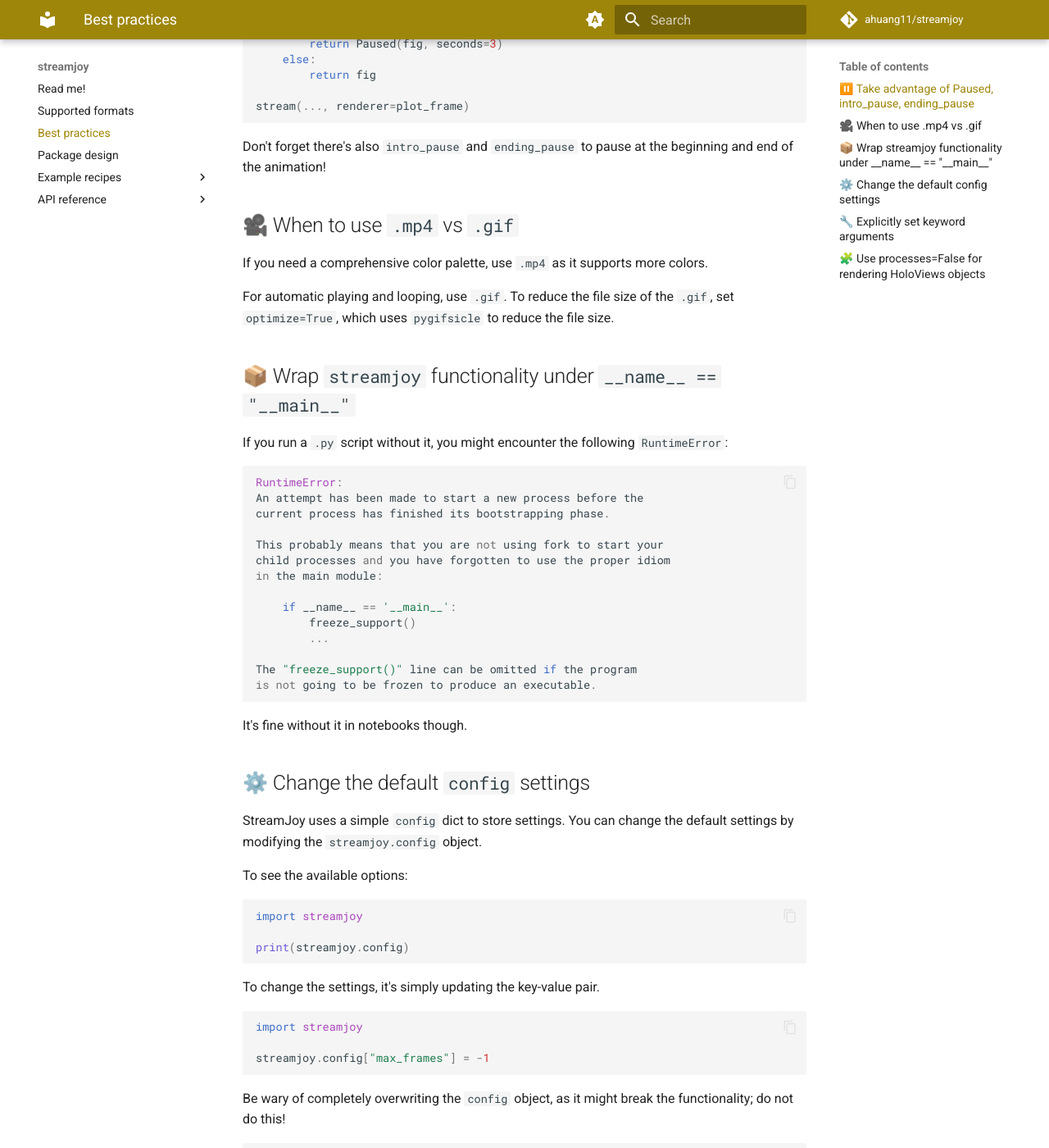
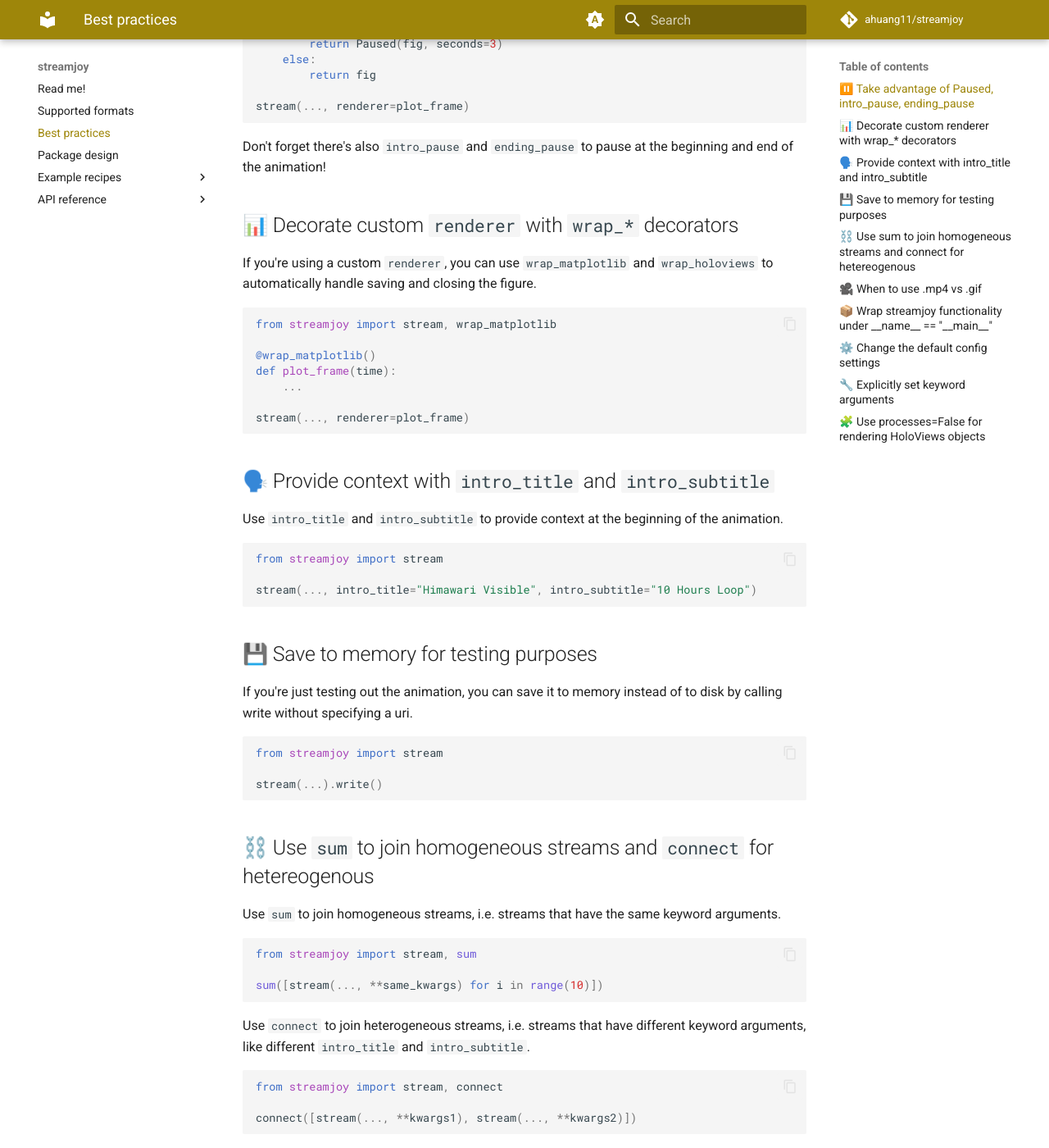
Before and after one commit to ahuang11/streamjoy, an MkDocs documentation site: the page built from docs/best_practices.md, in a window 1280 px wide and 1400 px high, scrolled down 401 px. Shown: the whole window at 82% size. Built offline with MkDocs 1.6.1 and Material for MkDocs 9.7.7, drawn with Linux system fonts in a browser that asks for light colours; comment, search, counter and statistics services are not loaded.

Commit message:
Update docs

````diff
--- a/docs/best_practices.md
+++ b/docs/best_practices.md
@@ -20,6 +20,58 @@
 ```
 
 Don't forget there's also `intro_pause` and `ending_pause` to pause at the beginning and end of the animation!
+
+## 📊 Decorate custom `renderer` with `wrap_*` decorators
+
+If you're using a custom `renderer`, you can use `wrap_matplotlib` and `wrap_holoviews` to automatically handle saving and closing the figure.
+
+```python
+from streamjoy import stream, wrap_matplotlib
+
+@wrap_matplotlib()
+def plot_frame(time):
+    ...
+
+stream(..., renderer=plot_frame)
+```
+
+## 🗣️ Provide context with `intro_title` and `intro_subtitle`
+
+Use `intro_title` and `intro_subtitle` to provide context at the beginning of the animation.
+
+```python
+from streamjoy import stream
+
+stream(..., intro_title="Himawari Visible", intro_subtitle="10 Hours Loop")
+```
+
+## 💾 Save to memory for testing purposes
+
+If you're just testing out the animation, you can save it to memory instead of to disk by calling write without specifying a uri.
+
+```python
+from streamjoy import stream
+
+stream(...).write()
+```
+
+## ⛓️ Use `sum` to join homogeneous streams and `connect` for hetereogenous
+
+Use `sum` to join homogeneous streams, i.e. streams that have the same keyword arguments.
+
+```python
+from streamjoy import stream, sum
+
+sum([stream(..., **same_kwargs) for i in range(10)])
+```
+
+Use `connect` to join heterogeneous streams, i.e. streams that have different keyword arguments, like different `intro_title` and `intro_subtitle`.
+
+```python
+from streamjoy import stream, connect
+
+connect([stream(..., **kwargs1), stream(..., **kwargs2)])
+```
 
 ## 🎥 When to use `.mp4` vs `.gif`
 
````
Also changed, not shown: docs/example_recipes/gender_gapminder.md (added, +52 -0 lines), docs/example_recipes/oisst_globe.md (+1 -1 lines), docs/example_recipes/sea_ice.md (added, +31 -0 lines).
